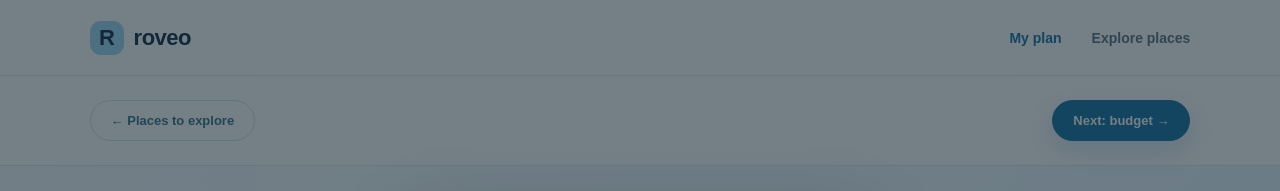
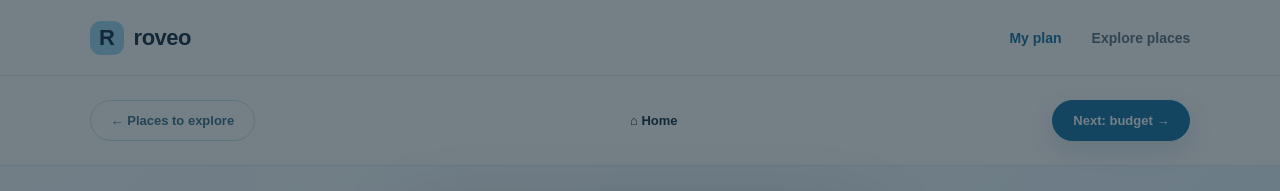
Before and after one commit to RISHITHADASARI18/roveo, a Next.js app: page /itinerary in a window 1280 px wide. Shown: the top 191 px of the page. Built offline with nearby package versions, Linux system fonts and the light colour scheme.

Commit message:
Add home shortcut to itinerary navigation

```diff
--- a/app/itinerary/page.tsx
+++ b/app/itinerary/page.tsx
@@ -375,6 +375,7 @@ function ItineraryContent(){
 
     <div className="page-navigation itinerary-navigation">
       <a className="page-nav secondary" href={"/places?"+params.toString()}>← Places to explore</a>
+      <a className="page-nav home-nav" href="/">⌂ Home</a>
       <a className="page-nav primary" href={"/budget?"+params.toString()}>Next: budget →</a>
     </div>
 
```
